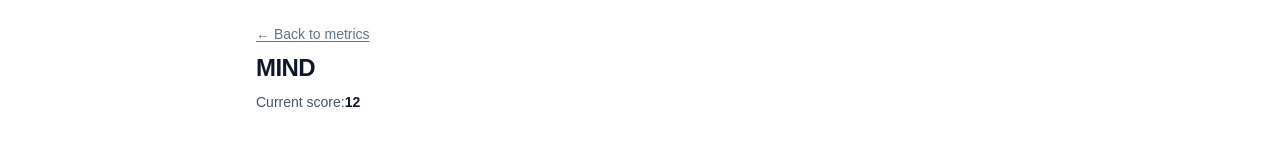
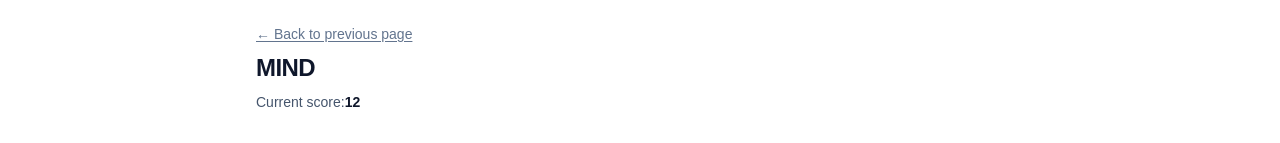
Before and after one commit to GlennHS/Five, a Next.js app: page /metrics/mind in a window 1280 px wide. Shown: the top 143 px of the page. Built offline with nearby package versions, Linux system fonts and the light colour scheme.

Commit message:
Add <BackLink> for going back a page

```diff
--- /dev/null
+++ b/app/components/BackLink.tsx
@@ -0,0 +1,11 @@
+export default function BackLink() {
+  return (
+    <button
+      aria-roledescription="link"
+      className="text-sm font-medium text-slate-500 underline underline-offset-2 hover:text-slate-700 w-full text-left"
+      onClick={() => window.history.back()}
+    >
+      ← Back to previous page
+    </button>
+  )
+}
--- a/app/components/graphs/FiveBarGraph.tsx
+++ b/app/components/graphs/FiveBarGraph.tsx
@@ -99,7 +99,7 @@ export default function FiveBarGraph(props: FiveBarGraphProps) {
         onHover: handleChartClick
       }
     }));
-  }, []);
+  }, [props.data]);
 
   useEffect(() => {
     if (props.highlightedMetric == null) {
--- a/app/metrics/[metric]/MetricPage.tsx
+++ b/app/metrics/[metric]/MetricPage.tsx
@@ -8,6 +8,7 @@ import { Dayjs } from 'dayjs'
 import { actionDefinitions, actionHistory } from '@/app/fixtures/AppData'
 import { useState } from 'react'
 import { MetricKey } from '@/app/types'
+import BackLink from '@/app/components/BackLink'
 
 export default function MetricPage({
   metric,
@@ -22,12 +23,7 @@ export default function MetricPage({
     <main className="min-h-screen w-full bg-white px-4 py-6">
       <section className="mx-auto flex w-full max-w-3xl flex-col gap-8">
         <header className="flex flex-col gap-2">
-          <Link
-            href="/metrics"
-            className="text-sm font-medium text-slate-500 underline underline-offset-2 hover:text-slate-700"
-          >
-            ← Back to metrics
-          </Link>
+          <BackLink />
 
           <h1 className="text-2xl font-semibold tracking-tight text-slate-900 uppercase">
             {metric}
--- a/app/metrics/page.tsx
+++ b/app/metrics/page.tsx
@@ -5,6 +5,7 @@ import { METRIC_KEYS } from "../types";
 import MetricCardLarge from "../components/MetricCardLarge";
 import { actionDefinitions, actionHistory } from "../fixtures/AppData";
 import { getAWeekAgo, getToday } from "../utils/dateTime";
+import BackLink from "../components/BackLink";
 
 export default function Page() {
 
@@ -14,6 +15,8 @@ export default function Page() {
   return (
     <main className="min-h-screen w-full bg-white px-4 py-8">
       <section className="mx-auto flex w-full max-w-3xl flex-col gap-8">
+        <BackLink />
+
         <header className="flex flex-col gap-2">
           <h1 className="text-2xl font-semibold tracking-tight text-slate-900">
             Your metrics overview
```
